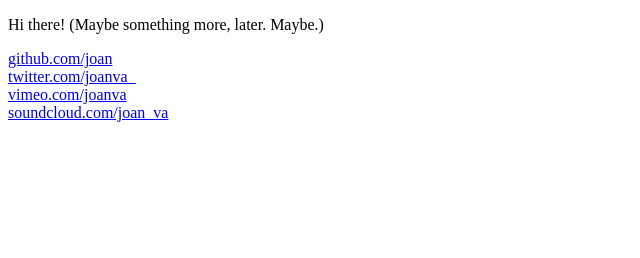
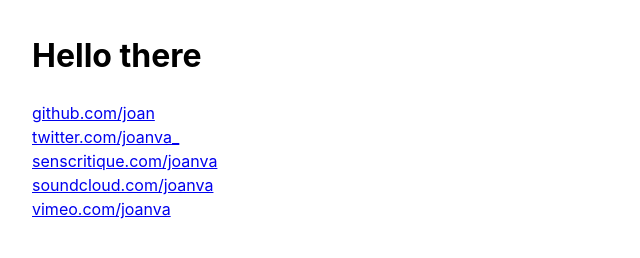
Before and after one commit to Joan/joan.github.io, a plain HTML site: page index.html in a window 1280 px wide. Shown: the whole page, without its empty margins (0-640 px from the left). Drawn offline with Linux system fonts and the light colour scheme.

Commit message:
Update links and style

```diff
--- a/index.html
+++ b/index.html
@@ -1,34 +1,56 @@
 <!DOCTYPE html>
 <html>
-<head><title>joan vidal-andres</title><meta charset="utf-8"><meta property="og:title" content="Joan Vidal-Andres">
-<!--
+<head>
+	<meta charset="utf-8">
+	<title>Joan Vidal-Andres</title>
+	<!--
 
-                           ...$$$$.
-                          $$$$$$$$
-                          $$$$$$$$
-                          $$$$$$$$
-                          $$$$$$$$
-                          $$$$$$$$
-                          $$$$$$$$
-                          $$$$$$$$
-                          $$$$$$$$
-                          $$$$$$$$
-                          $$$$$$$$.
-                          $$$$$$$$.
-                          $$$$$$$;.
-                          $$$$$$$.
-             ..           $$$$$$$.
-          .$$$.           $$$$$$$
-       .$$$$              $$$$$$.
-      ,$$$$.             .$$$$$$.
-     ;$$$$$.             .$$$$$.
-     $$$$$$.             .$$$$$.
-     ;$$$$$.             $$$$..
-     .$$$$$?.            $$$$..
-       :$$$$$.         .$$.
-         .$$$$=.      .$.
+                                 .............
+  ............................................
+......................                      ..
+......................          ...$$$$.    ..
+.................              $$$$$$$$     ..
+.............                  $$$$$$$$     ..
+.............                  $$$$$$$$     ..
+.............                  $$$$$$$$     ..
+.............                  $$$$$$$$     ..
+.............                  $$$$$$$$     ..
+.............                  $$$$$$$$     ..
+.............                  $$$$$$$$     ..
+.............                  $$$$$$$$     ..
+.............                  $$$$$$$$.    ..
+........                       $$$$$$$$.    ..
+........                       $$$$$$$;.    ..
+........                       $$$$$$$.     ..
+..                ..           $$$$$$$.     ..
+..             .$$$.           $$$$$$$      ..
+..          .$$$$              $$$$$$.      ..
+..         ,$$$$.             .$$$$$$.      ..
+..        ;$$$$$.             .$$$$$.       ..
+..        $$$$$$.             .$$$$$.       ..
+..        ;$$$$$.             $$$$..        ..
+..        .$$$$$?.            $$$$..       ...
+..          :$$$$$.         .$$.           ...
+..            .$$$$=.      .$.         .......
+..                                     .......
+..............................................
+.........................................
 
 
--->
-</head><body><p>Hi there! (Maybe something more, later. Maybe.)</p><p><a href="https://www.github.com/joan">github.com/joan</a><br><a href="https://www.twitter.com/joanva_">twitter.com/joanva_</a><br><a href="https://vimeo.com/joanva">vimeo.com/joanva</a><br><a href="https://www.soundcloud.com/joan_va">soundcloud.com/joan_va</a></p></body>
+	-->
+	<style>
+		body {margin: 2rem; font-family: -apple-system,BlinkMacSystemFont,"Segoe UI","Noto Sans",Helvetica,Arial,sans-serif; line-height: 1.5;}
+		ul {list-style: none; padding: 0;}
+	</style>
+</head>
+<body>
+	<h1>Hello there</h1>
+	<ul>
+		<li><a href="https://www.github.com/joan">github.com/joan</a></li>
+		<li><a href="https://www.twitter.com/joanva_">twitter.com/joanva_</a></li>
+		<li><a href="https://www.senscritique.com/joanva">senscritique.com/joanva</a></li>
+		<li><a href="https://www.soundcloud.com/joanva">soundcloud.com/joanva</a></li>
+		<li><a href="https://vimeo.com/joanva">vimeo.com/joanva</a></li>
+	</ul>
+</body>
 </html>
```
